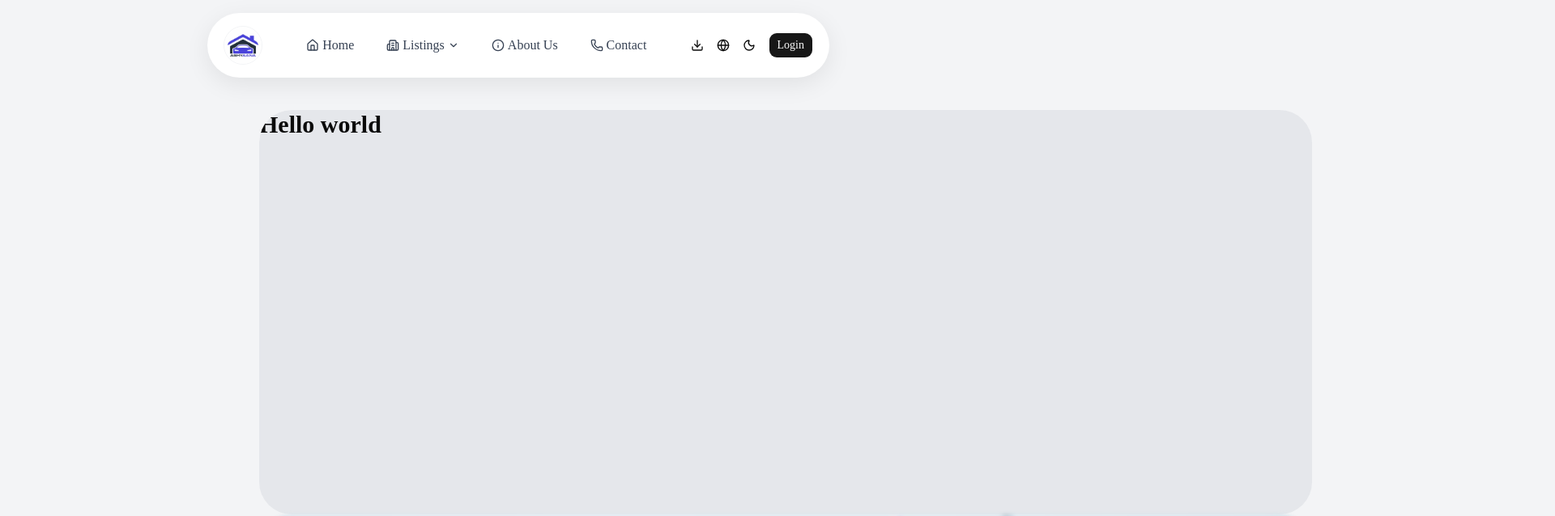
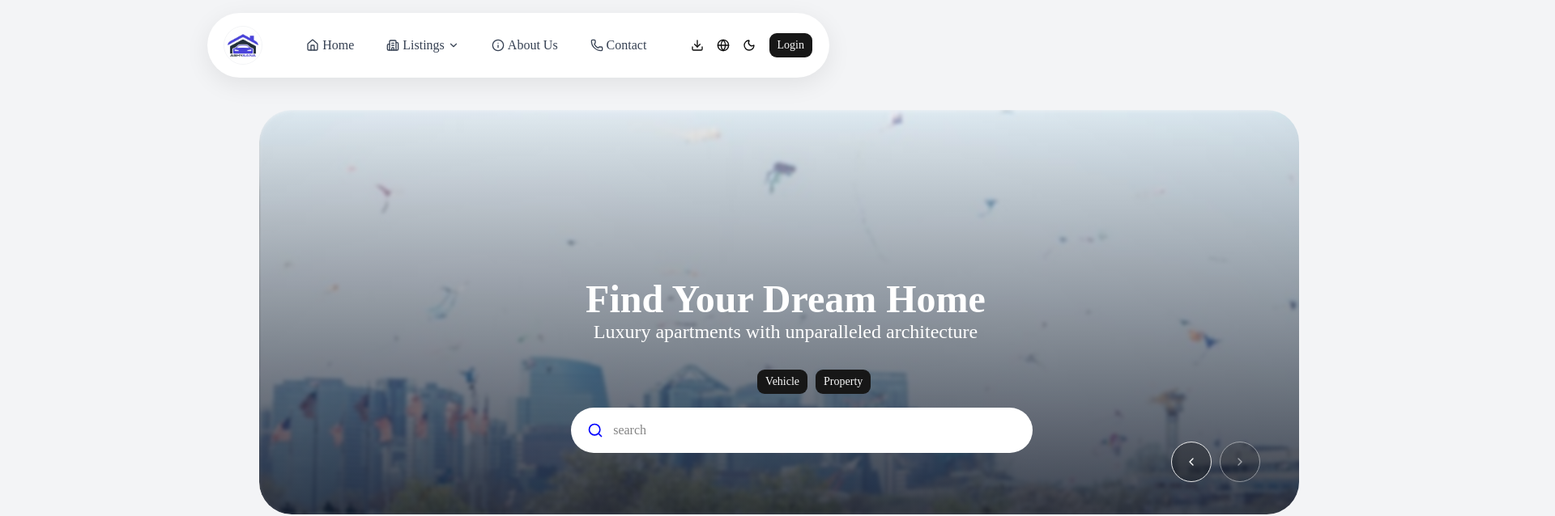
Before and after one commit to MohIdrees-Mohammadi/imageAPI-frontend, a Next.js app: page / in a window 1280 px wide. Shown: the top 638 px of the page at 81% size, 1920 px wide, since content can reach past the window. Built offline with nearby package versions, Linux system fonts and the light colour scheme.

Commit message:
completed the carousal

```diff
--- a/app/(websitePage)/page.jsx
+++ b/app/(websitePage)/page.jsx
@@ -9,6 +9,11 @@ import {
   CarouselPrevious,
 } from "@/components/ui/carousel";
 import Autoplay from "embla-carousel-autoplay";
+import SearchField from "@/components/SearchField"
+import { Button } from "@/components/ui/button";
+import { Search } from 'lucide-react';
+
+
 
 const page = () => {
   return (
@@ -24,42 +29,68 @@ const page = () => {
           ]}
 
         >
-          <CarouselContent>
+          <CarouselContent className="w-[1300px]">
             <CarouselItem>
-               <div className="relative">
-                <div className='w-[1300px] h-[500px] absolute z-10 flex justify-center items-center  rounded-[40px]'>
-                  <h1 className="text-3xl font-bold">Hello world</h1>
+              <div className="relative bg-amber-200 ">
+                <div className='w-[1300px] h-[500px] absolute z-30 flex flex-col justify-center items-center  rounded-[40px]'>
+                  <h1 className="text-5xl text-white font-bold ">Find Your Dream Home</h1>
+                  <p className="text-2xl text-white">Luxury apartments with unparalleled architecture</p>
                 </div>
                 <div className="relative w-[1300px] h-[500px]">
                   <div className="absolute z-20 top-0 bottom-0 left-0 right-0 rounded-[40px]  bg-linear-to-t from-gray-900/80 to-gray-50/10"></div>
-                <img src={"/slide1.jpg"} className='w-[1300px] h-[500px] object-cover blur-[2px] rounded-[40px]' alt='slide1' />
+                  <img src={"/slide1.jpg"} className='w-[1300px] h-[500px] object-cover blur-[2px] rounded-[40px]' alt='slide1' />
                 </div>
-               </div>
+
+              </div>
 
 
             </CarouselItem>
             <CarouselItem>
-                <div>
-                <div className='w-[1300px] h-[500px] bg-gray-200 rounded-[40px]'>
-                  <h1 className="text-3xl font-bold">Hello world</h1>
+              <div className="relative">
+                <div className='w-[1300px] h-[500px] absolute z-30 flex flex-col justify-center items-center  rounded-[40px]'>
+                  <h1 className="text-5xl text-white font-bold ">Find Your Dream Home</h1>
+                  <p className="text-2xl text-white">Luxury apartments with unparalleled architecture</p>
                 </div>
-                <img src={"/slide2.jpg"} className='w-[1300px] h-[500px] object-cover blur-[2px] rounded-[40px]' alt='slide2' />
+                <div className="relative w-[1300px] h-[500px]">
+                  <div className="absolute z-20 top-0 bottom-0 left-0 right-0 rounded-[40px]  bg-linear-to-t from-gray-900/80 to-gray-50/10"></div>
+                  <img src={"/slide2.jpg"} className='w-[1300px] h-[500px] object-cover blur-[2px] rounded-[40px]' alt='slide1' />
                 </div>
+
+              </div>
+
 
             </CarouselItem>
             <CarouselItem>
-                <div>
-                  <div className='w-[1300px] h-[500px] bg-gray-200 rounded-[40px]'>
-                  <h1 className="text-3xl font-bold">Hello world</h1>
+              <div className="relative">
+                <div className='w-[1300px] h-[500px] absolute z-30 flex flex-col justify-center items-center  rounded-[40px]'>
+                  <h1 className="text-5xl text-white font-bold ">Find Your Dream Home</h1>
+                  <p className="text-2xl text-white">Luxury apartments with unparalleled architecture</p>
                 </div>
-                <img src={"/slide3.jpg"} className='w-[1300px] h-[500px] object-cover blur-[2px] rounded-[40px]' alt='slide3' />
+                <div className="relative w-[1300px] h-[500px]">
+                  <div className="absolute z-20 top-0 bottom-0 left-0 right-0 rounded-[40px]  bg-linear-to-t from-gray-900/80 to-gray-50/10"></div>
+                  <img src={"/slide3.jpg"} className='w-[1300px] h-[500px] object-cover blur-[2px] rounded-[40px]' alt='slide1' />
                 </div>
+
+              </div>
 
             </CarouselItem>
           </CarouselContent>
           <CarouselPrevious />
           <CarouselNext />
         </Carousel>
+
+        <div className="flex flex-col gap-4 absolute top-80 z-40 left-[30%] w-[600px]">
+                  <div className=" flex gap-2 justify-center ">
+                    <Button>Vehicle</Button>
+                    <Button>Property</Button>
+                  </div>
+
+                  <div className="relative  w-[95%]">
+                  <Search size={20} color="blue" className="absolute top-[18px] left-5" />
+                  <input className="w-[100%] bg-white py-4 px-13 rounded-[40px]" type="text" placeholder='search' />
+                  </div>
+                </div>
+
       </section>
     </main>
   );
--- /dev/null
+++ b/components/SearchField.jsx
@@ -0,0 +1,16 @@
+import React from 'react'
+import { Button } from './ui/button'
+
+const SearchField = () => {
+  return (
+    <div>
+        <div>
+            <Button>Car</Button>
+            <Button>House</Button>
+        </div>
+        <input type="text" placeholder='search' />
+    </div>
+  )
+}
+
+export default SearchField
--- a/components/ui/carousel.tsx
+++ b/components/ui/carousel.tsx
@@ -185,7 +185,7 @@ function CarouselPrevious({
       variant={variant}
       size={size}
       className={cn(
-        "absolute touch-manipulation rounded-full  bg-black/30 hover:bg-white/15 h-[50px] w-[50px]",
+        "absolute touch-manipulation rounded-full  bg-black/30 hover:bg-white/15 h-[50px] w-[50px] z-50",
         orientation === "horizontal"
           ? "right-27 bottom-10 "
           : "-top-12 left-1/2 -translate-x-1/2 rotate-90",
```
